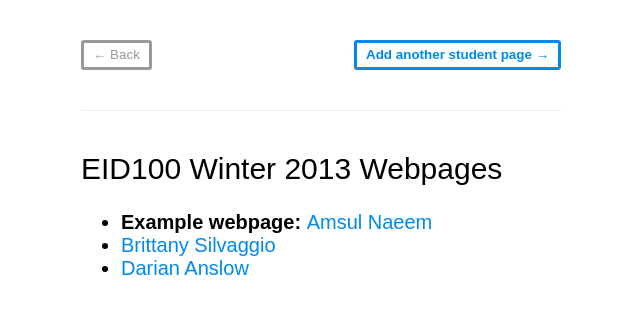
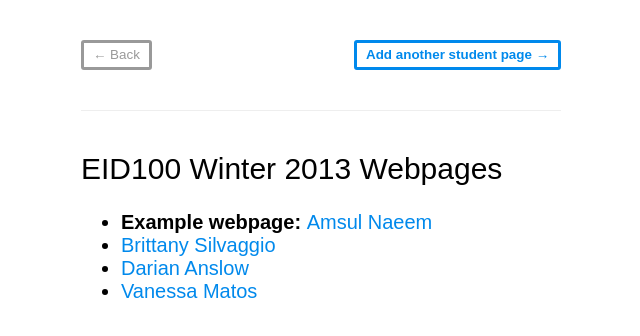
Before and after one commit to ramshanaeem08/2013-winter, a plain HTML site: page index.htm in a window 1280 px wide. Shown: the whole page, without its empty margins (319-959 px from the left). Drawn offline with Linux system fonts and the light colour scheme.

Commit message:
updated list to contain a link to Vanessa's page.

```diff
--- a/index.htm
+++ b/index.htm
@@ -21,6 +21,7 @@
     <li><a href="pages/amsul">Amsul Naeem</a></li>
     <li><a href="pages/britt13">Brittany Silvaggio</a></li>
     <li><a href="pages/darian">Darian Anslow</a></li>
+    <li><a href="pages/vanessa">Vanessa Matos</a></li>
     <!--
         Add your webpage link here by following this guide:
         https://github.com/EID100/2013-winter/wiki/Chapter-07:-How-can-I-put-my-webpage-online%3F
```
